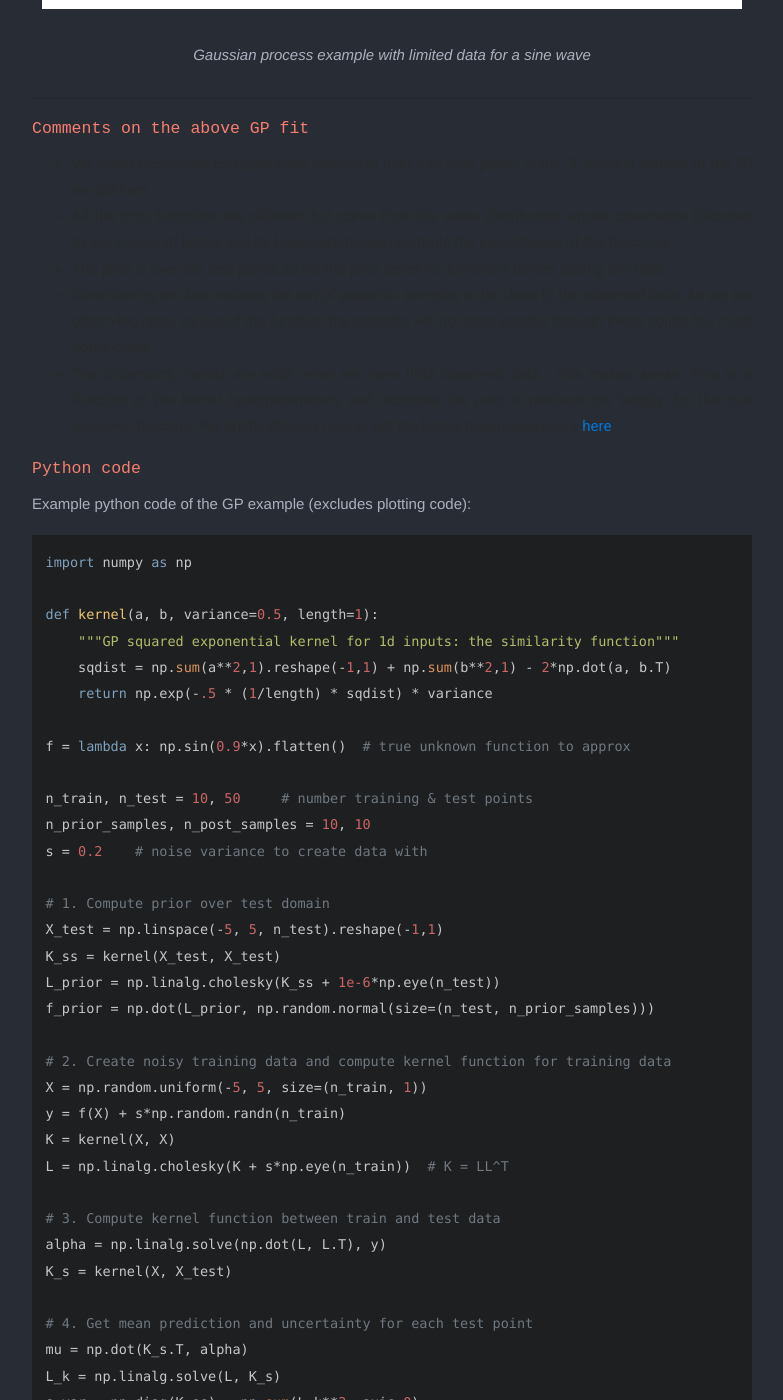
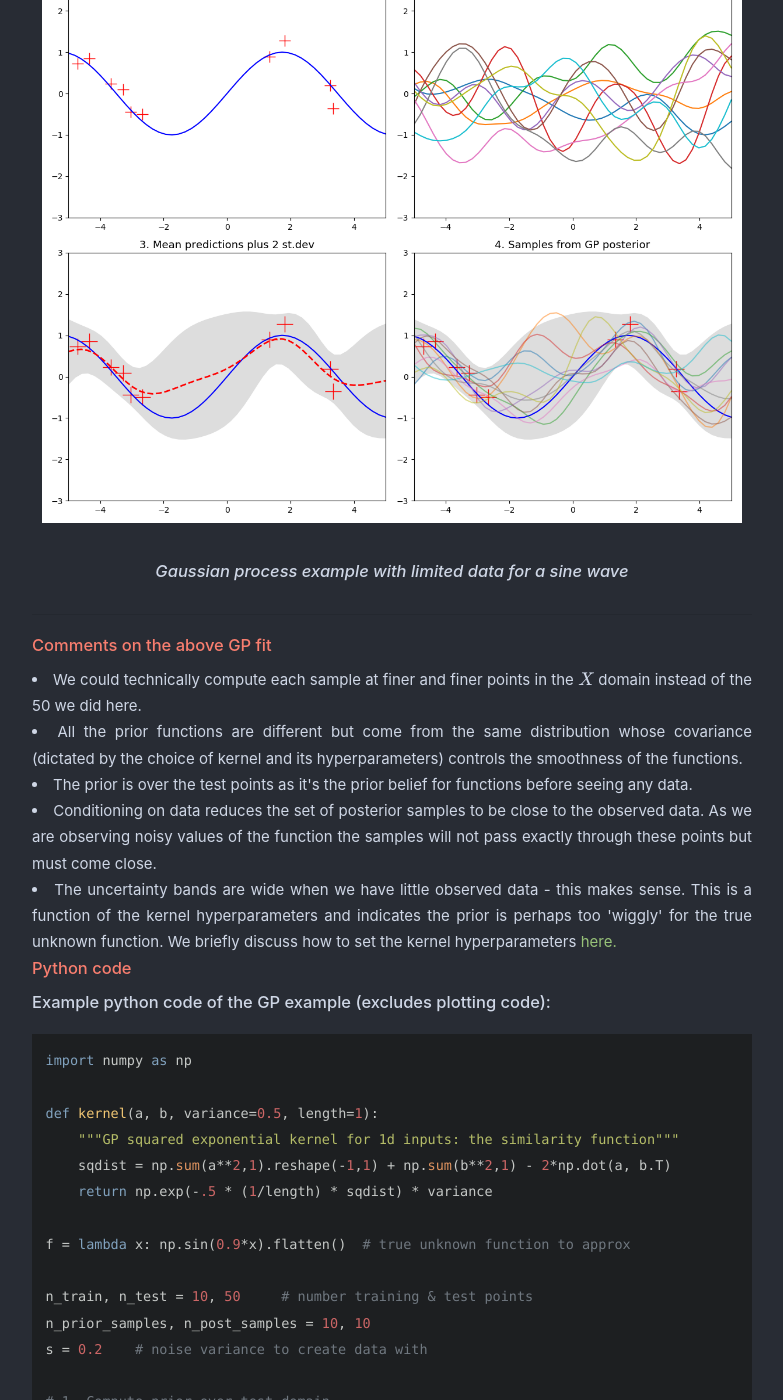
Before and after one commit to maw501/maw501.github.io, a Jekyll site: the page built from posts/_posts/technical/2019-05-08-Gaussian-Processes.md, in a window 1280 px wide and 1400 px high, scrolled down 13931 px. Shown: the whole window, without its empty margins (248-1031 px from the left). Built offline with Jekyll 4.4.1, drawn with Linux system fonts in a browser that asks for light colours; nearby versions of some CDN libraries; some web fonts are replaced; formulas are drawn with MathJax 3; comment, search, counter and statistics services are not loaded; some of the changed text lies outside the part shown.

Commit message:
Start changing colour theme

```diff
--- a/assets/css/site.css
+++ b/assets/css/site.css
@@ -2,7 +2,7 @@ html {
     height: 100%;
     box-sizing: border-box;
     font-size: 18px;
-    font-family: "Helvetica Neue", sans-serif;
+    font-family: "Fira Sans" Fira Mono;
 }
 
 *,
@@ -15,7 +15,7 @@ body {
     position: relative;
     min-height: 100%;
     padding-bottom: 6rem;
-    background: #282c34; /* whitesmoke */
+    background: #282c34;
     line-height: 175%;
     font-size:15px;
     width: 750px;
@@ -25,7 +25,7 @@ body {
 h1,h2,h3,h4,h5,h6
 {
   /*font-family:"Helvetica Neue", helvetica, "Open Sans", sans-serif; */
-  font-family: 'Droid Sans Mono', monospace;
+  /*font-family: 'Droid Sans Mono', monospace;*/
   color:#e06c75;
   line-height: 150%
 }
@@ -40,7 +40,7 @@ h1
 h2
 {
   font-size: 1.45em;
-  color: #98c379;
+  color: #e06c75;
 }
 
 h3
@@ -64,7 +64,7 @@ h1 a,h2 a,h3 a,h4 a
 h4
 {
   font-size: 1.25em;
-  color: #98c379;
+  color: #e06c75;
 }
 
 h5
@@ -75,25 +75,53 @@ h5
 
 h6
 {
-  color:  #61afef;
+  color:  #e06c75;
   font-size: 1em;
 }
 
 h1 a:hover,h2 a:hover,h3 a:hover,h4 a:hover
 {
-  color:#c678dd
+  color:#e06c75
 }
 
 p
 {
-  font-family:"Helvetica Neue", helvetica, "Open Sans", sans-serif;
-  font-weight:200;
-  color: #abb2bf
+  /*font-family: 'Fira Sans' Fira Mono;*/
+  font-size: 1.1em;
+  font-weight: 500;
+  color: #cfd7e6;
 }
 
 p.red
 {
   color: red
+}
+
+.bullet {
+  color: #cfd7e6;
+}
+
+.math {
+  color: #cfd7e6;
+}
+ /* unvisited link */
+ a:link {
+  color: #98c379;
+}
+
+/* visited link */
+a:visited {
+  color: #98c379;
+}
+
+/* mouse over link */
+a:hover {
+  color: #98c379;
+}
+
+/* selected link */
+a:active {
+  color: #98c379;
 }
 
 /* ---------- */
@@ -149,7 +177,7 @@ p.red
     list-style: none;
     background: #44494d;
     display: block;
-    font-family: "Space Mono", monospace;
+    /*font-family: "Space Mono", monospace;*/
     width: 100%;
 }
 
@@ -160,7 +188,7 @@ p.red
     width: 120px;  /* navigation banner at top Blog Projects etc..*/
     line-height: 50px;
     font-size: 1.4em;
-    font-family: "Share", cursive;
+    /*font-family: "Share", cursive;*/
     margin-right: -4px;
 }
 
@@ -231,21 +259,21 @@ p.red
 
 .post .timestamp {
     font-size: 0.9em;
-    font-family: "Space Mono", monospace;
+    /*: "Space Mono", monospace;*/
     text-align: right;
     color: #ad270d;
 }
 
 .post .timestamp_code {
     font-size: 0.9em;
-    font-family: "Space Mono", monospace;
+    /*font-family: "Space Mono", monospace;*/
     text-align: right;
     color: #272ded ;
     font-weight: bold;
 }
 
 .post .text {
-    font-family: "Roboto", monospace;
+    /*font-family: "Roboto", monospace;*/
     text-align: justify;
 }
 
@@ -259,7 +287,8 @@ p.red
 }
 
 .list-of-contents h4 {
-    font-family: "Roboto", monospace;
+    /*font-family: "Roboto", monospace;*/
+    color: #e06c75;
 }
 
 hr {
@@ -277,7 +306,7 @@ hr.small-margin {
 
 .post .tags {
     text-align: right;
-    font-family: "Space Mono", monospace;
+    /*font-family: "Space Mono", monospace;*/
     font-size: 0.9em;
     margin-bottom: 1em;
 }
@@ -322,13 +351,15 @@ img.button-image {
 /* ----------------- */
 
 blockquote {
-  border-width: 1px 1px 1px 10px;
+  border-width: 2px 2px 2px 10px;
   border-style: solid;
   padding: 0.5em 0.5em;
+  border-color: #61afef;  /* dodgerblue */
+  color: #cfd7e6;
 }
 
 blockquote:before {
-  color: #ccc;
+  /*color: #ccc;*/
   font-size: 4em;
   line-height: 0.1em;
   margin-right: 0.25em;
@@ -340,21 +371,22 @@ blockquote p {
 }
 
 blockquote.warning {
-    background: antiquewhite;
-    border-color: darkorange;
+    /*background: antiquewhite;*/
+   /* border-color: darkorange;*/
 }
 
 blockquote.tip {
-    background: ghostwhite;
-    border-color: #0505aa;  /* dodgerblue */
+    /*background: #e5c07b;*/
+    border-color: #61afef;  /* dodgerblue */
+    color: #cfd7e6;
 }
 
 blockquote.algo {
-  background: white;
+  /*background: white;*/
   padding-top: 1em;
   padding-bottom: 0;
   padding-right: 2em;
-  border-color: #A90404;
+  /*border-color: #A90404;*/
 }
 
 blockquote.algo li:not(:last-child) {
@@ -362,7 +394,7 @@ blockquote.algo li:not(:last-child) {
 }
 
 blockquote.math {
-  background: #eef6e8;
+  /*background: #eef6e8;*/
   padding-top: 0em;
   padding-bottom: 0em;
   padding-right: 2em;
@@ -370,8 +402,8 @@ blockquote.math {
 }
 
 blockquote.comment {
-    background: ghostwhite;
-    border-color: #06a006;
+    /*background: ghostwhite;*/
+    /*border-color: #06a006;*/
 }
 
 /* ------ */
@@ -388,7 +420,7 @@ blockquote.comment {
 /* ----- */
 
 p.huge {
-  font-family: "Share";
+  /*font-family: "Share";*/
   font-weight: normal;
   font-size: 1.5em;
 }
--- a/posts/_posts/technical/2019-05-08-Gaussian-Processes.md
+++ b/posts/_posts/technical/2019-05-08-Gaussian-Processes.md
@@ -39,12 +39,6 @@ We start with a few preliminaries which cover some key prerequisite concepts suc
 We then walk through the predictive equations for GP regression for the noise-free and noisy case. Next we move onto showing the code and plots for the noisy case which is a simple extension.
 
 Towards the end we detail some helpful mathematical results before a small Q and A section in the appendix which lists some common questions that arose for me whilst developing my understanding of Gaussian processes.
-<br>
-<br>
-<p align="center">
-    <img src="/assets/img/grok_gps.png" alt="Image" width="600" height="500" />
-</p>
-<em class="figure">Brief outline of post coverage</em>
 
 <hr class="with-margin">
 <h4 class="header" id="intro_gp">Gaussian process preliminaries</h4>
@@ -58,11 +52,11 @@ In the context of Gaussian processes a kernel function is a function that takes
 We can go further and say that the problem of learning for Gaussian processes is exactly the problem of learning the hyperparameters of the kernel function and that once we have chosen the kernel there is nothing else to do except turn the model fitting handle. How to actually learn the kernel hyperparameters is a separate topic and not the subject of this post, though is mentioned briefly in the Q and A section [here](#kernel_hyper).
 
 There are many kernels that can describe different classes of functions, including to encode properties such as periodicity. In this post we will restrict ourselves to the most common kernel, the [radial basis function (or Gaussian) kernel](https://en.wikipedia.org/wiki/Radial_basis_function_kernel):
-
+<div class="math">
 $$
 \kappa(\mathbf{x_i}, \mathbf{x_j}) = \sigma^{2} \exp (-\frac{ \| \mathbf{x_i} - \mathbf{x_j} \|^{2}}{2 l^{2}})
 $$
-
+</div>
 with hyperparameters $\sigma$ and $l$. The variance $\sigma^2$ determines the magnitude of fluctuation of values away from the mean and the length $l^2$ determines the reach of neighbouring data-points (small $l$ will give wiggly functions, increasing $l$ gives smoother functions). See the plot below for the effect of different values of the hyperparameters.
 
 <p align="center">
@@ -224,6 +218,7 @@ Using the [properties](#mult_rvs) of multivariate Gaussians we are able to write
 
 Instead we condition on the observed training data, $\mathbf{f}$, to obtain the posterior predictive (conditional) distribution for $f_{+}$. Using the result for the [conditioning](#mult_rvs) of Gaussians we have, for a single test point:
 
+<div style="color: #cfd7e6">
 <div class="math">
 \begin{align*}
 
@@ -231,6 +226,7 @@ p(f_{+} | X_{+}, X, \mathbf{f}) &= \mathcal{N}\left(f_{+} | \mu_{+}, \Sigma_{+}\
 \underbrace{\mathbf{\mu}_{f_{+} | \mathbf{f}}}_\text{predictive mean} &= \underbrace{\mu\left(\mathbf{x_{+}}\right) + K_{+}^{T} K^{-1}(\mathbf{f} - \mu(X))}_\text{linear in $\mathbf{f}$} \tag{4} \\[5pt]
 \underbrace{\Sigma_{f_{+} | \mathbf{f}}}_\text{predictive uncertainty} &= \underbrace{K_{\\++}}_\text{prior uncertainty} - \overbrace{\underbrace{K_{+}^{T} K^{-1} K_{+}}_\text{reduction in uncertainty}}^\text{$\geq \, 0$} \tag{5}
 \end{align*}
+</div>
 </div>
 
 The above conditioning reduces a 4-dimensional Gaussian down to a 1-dimensional Gaussian - we can thus think of the conditioning as cutting 3 slices in the 4-dimensional space to leave us with a 1-dimensional distribution. In general, once we have conditioned on the observed data we will be left with a multivariate Gaussian with dimensionality equal to the number of test points we wish to predict for.
@@ -405,11 +401,14 @@ Given 10 noisy observations from a sine wave over the domain $(-5, 5)$, predict
 <hr class="with-margin">
 
 ##### Comments on the above GP fit
-* We could technically compute each sample at finer and finer points in the $X$ domain instead of the 50 we did here.
-* All the prior functions are different but come from the same distribution whose covariance (dictated by the choice of kernel and its hyperparameters) controls the smoothness of the functions.
-* The prior is over the test points as it's the prior belief for functions before seeing any data.
-* Conditioning on data reduces the set of posterior samples to be close to the observed data. As we are observing noisy values of the function the samples will not pass exactly through these points but must come close.
-* The uncertainty bands are wide when we have little observed data - this makes sense. This is a function of the kernel hyperparameters and indicates the prior is perhaps too 'wiggly' for the true unknown function. We briefly discuss how to set the kernel hyperparameters [here](kernel_hyper).
+<div class="bullet">
+<li>We could technically compute each sample at finer and finer points in the $X$ domain instead of the 50 we did here.</li>
+<li>All the prior functions are different but come from the same distribution whose covariance (dictated by the choice of kernel and its hyperparameters) controls the smoothness of the functions.</li>
+<li>The prior is over the test points as it's the prior belief for functions before seeing any data.</li>
+<li>Conditioning on data reduces the set of posterior samples to be close to the observed data. As we are observing noisy values of the function the samples will not pass exactly through these points but must come close.</li>
+<li>The uncertainty bands are wide when we have little observed data - this makes sense. This is a function of the kernel hyperparameters and indicates the prior is perhaps too 'wiggly' for the true unknown function. We briefly discuss how to set the kernel hyperparameters
+<a class="reference external" href="{{page.url}}#kernel_hyper">here.</a> </li>
+</div>
 
 ##### Python code
 
@@ -535,25 +534,27 @@ In general, capital letters are matrices, bold font represents vectors and lower
 
 We will also try to introduce new references to notation appropriately to ease reading.
 
-* $X$: $n \times d$ data matrix with each row an observation
-* $X_{+}$: test data matrix we wish to predict the target variable for, $n_{+} \times d$
-* $\mathbf{x}\_{i}$: $i$th observation of data with $d$ elements
-* $\mathbf{x}\_{+}$: single test point with $d$ elements
-* $\mathcal{D}$: some data containing both features and target variable, i.e. $\\{X, \mathbf{y}\\}$
-* $f$: a function modelling the target variable
-* $\mathbf{f}$: vector representing the Gaussian process mean prediction for each data point in $X$, $\mathbf{f} = (f(\mathbf{x}\_{1}), ..., f(\mathbf{x}\_{n}))$
-* $\mathbf{f}\_{+}$: predictions for the target variable, $f(X_{+})$
-* $f_i$: shorthand for $f(\mathbf{x}_i)$, the function evaluated for the $i$th observation
-* $f_{+}$: shorthand for the prediction for a single test point, $f(\mathbf{x}\_{+})$
-* $\kappa(\mathbf{x}\_{1}, \mathbf{x}\_{2})$: kernel function evaluated at two points - returns a scalar
-* $\kappa(A, B)$: kernel function evaluated for two matrices $A$ and $B$ - returns a matrix with dimensions $m \times p$ for $A$ with dimensions $m \times d$ and $B$ with dimensions $p \times d$
-* $K$: $\kappa(X, X)$, a $n \times n$ matrix, where the $i , j$ th entry is $\kappa(\mathbf{x}\_{i}, \mathbf{x}\_{j})$
-* $K_{+}$: $\kappa(X, X_{+})$, a $n \times n_{+}$ matrix
-* $K_{\++}$: $\kappa(X_{+}, X_{+})$, a $n_{+} \times n_{+}$ matrix
-* $\boldsymbol{\mu}$, $\mu(X)$, $(\mu(\mathbf{x}\_{1}), \mu(\mathbf{x}\_{2}), ..., \mu(\mathbf{x}\_{n}))$: a vector of length $n$ with the mean for each observation as modelled by some function $\mu$
-* $\mu_{+}$: mean function evaluated for a single test point, $\mathbf{x}\_{+}$
-* $\boldsymbol{\mu}\_{\mathbf{f}_{+} \| \mathbf{f}}$: mean vector for predicted data after conditioning on observed data
-* $\Sigma_{\mathbf{f}\_{+} \| \mathbf{f}}$: covariance matrix for predicted data after conditioning on observed data
+<div class="bullet">
+<li>$X$: $n \times d$ data matrix with each row an observation </li>
+<li>$X_{+}$: test data matrix we wish to predict the target variable for, $n_{+} \times d$ </li>
+<li>$\mathbf{x}\_{i}$: $i$th observation of data with $d$ elements </li>
+<li>$\mathbf{x}\_{+}$: single test point with $d$ elements</li>
+<li>$\mathcal{D}$: some data containing both features and target variable, i.e. $\\{X, \mathbf{y}\\}$</li>
+<li>$f$: a function modelling the target variable</li>
+<li>$\mathbf{f}$: vector representing the Gaussian process mean prediction for each data point in $X$, $\mathbf{f} = (f(\mathbf{x}\_{1}), ..., f(\mathbf{x}\_{n}))$</li>
+<li>$\mathbf{f}\_{+}$: predictions for the target variable, $f(X_{+})$</li>
+<li>$f_i$: shorthand for $f(\mathbf{x}_i)$, the function evaluated for the $i$th observation</li>
+<li>$f_{+}$: shorthand for the prediction for a single test point, $f(\mathbf{x}\_{+})$</li>
+<li>$\kappa(\mathbf{x}\_{1}, \mathbf{x}\_{2})$: kernel function evaluated at two points - returns a scalar</li>
+<li>$\kappa(A, B)$: kernel function evaluated for two matrices $A$ and $B$ - returns a matrix with dimensions $m \times p$ for $A$ with dimensions $m \times d$ and $B$ with dimensions $p \times d$</li>
+<li>$K$: $\kappa(X, X)$, a $n \times n$ matrix, where the $i , j$ th entry is $\kappa(\mathbf{x}\_{i}, \mathbf{x}\_{j})$</li>
+<li>$K_{+}$: $\kappa(X, X_{+})$, a $n \times n_{+}$ matrix</li>
+<li>$K_{++}$: $\kappa(X_{+}, X_{+})$, a $n_{+} \times n_{+}$ matrix</li>
+<li>$\boldsymbol{\mu}$, $\mu(X)$, $(\mu(\mathbf{x}\_{1}), \mu(\mathbf{x}\_{2}), ..., \mu(\mathbf{x}\_{n}))$: a vector of length $n$ with the mean for each observation as modelled by some function $\mu$</li>
+<li>$\mu_{+}$: mean function evaluated for a single test point, $\mathbf{x}\_{+}$</li>
+<li>$\boldsymbol{\mu}\_{\mathbf{f}_{+} \| \mathbf{f}}$: mean vector for predicted data after conditioning on observed data</li>
+<li>$\Sigma_{\mathbf{f}\_{+} \| \mathbf{f}}$: covariance matrix for predicted data after conditioning on observed data</li>
+</div>
 
 <a name="references"></a>
 <hr class="with-margin">
```
